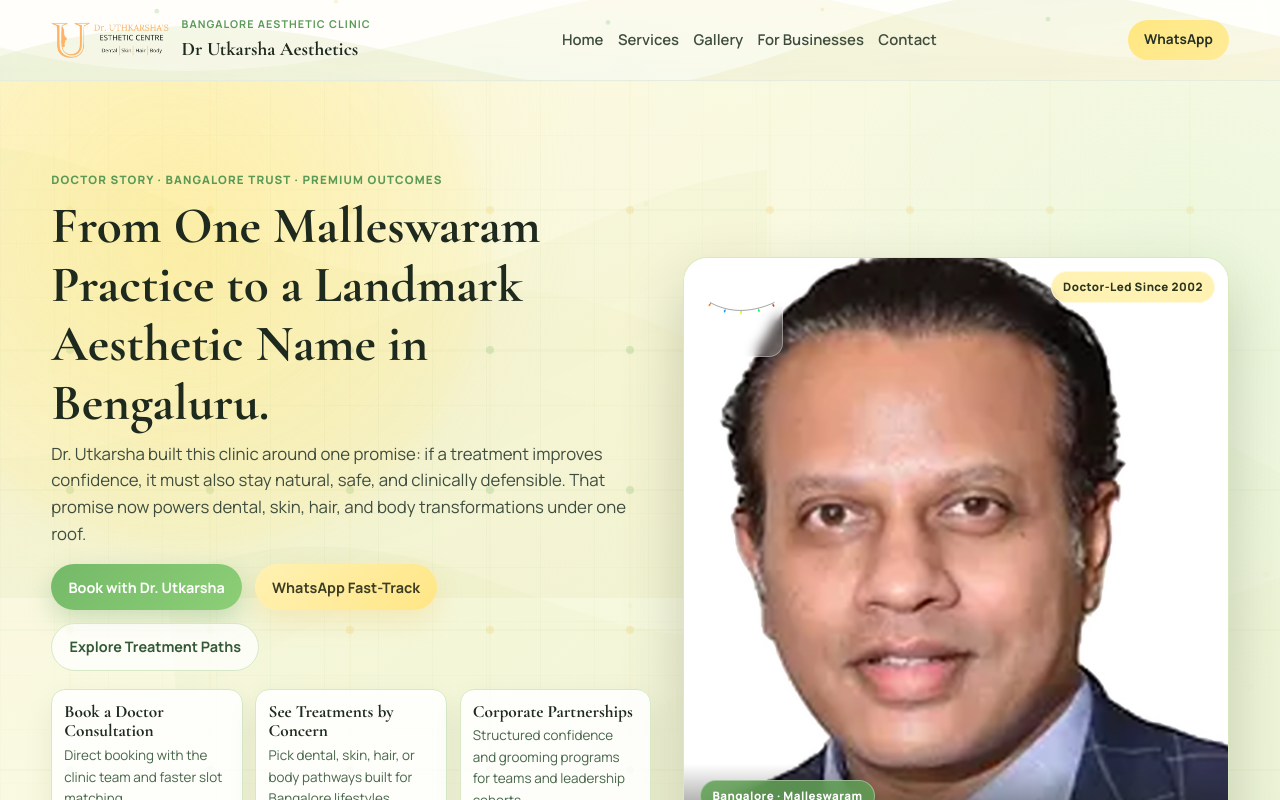
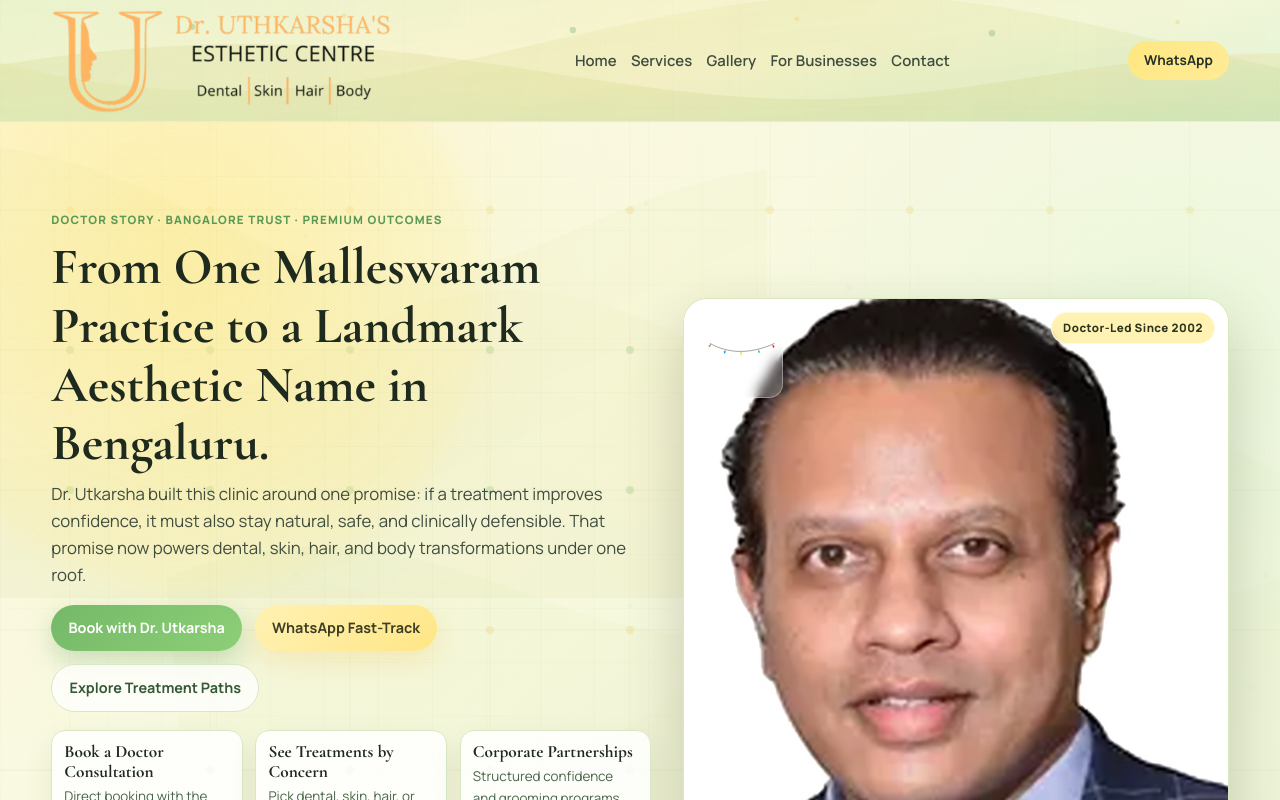
Before and after one commit to DivertoAI/dr-utkarsha-aesthetics-pages, a Next.js app: page / in a window 1280 px wide. Shown: the top 800 px of the page. Built offline with nearby package versions, Linux system fonts and the light colour scheme.

Commit message:
Refine header with larger logo and upgraded nav pattern

```diff
--- a/app/globals.css
+++ b/app/globals.css
@@ -170,8 +170,14 @@
   z-index: 60;
   overflow: hidden;
   isolation: isolate;
-  backdrop-filter: blur(10px);
-  background: rgba(255, 255, 255, 0.84);
+  backdrop-filter: blur(12px);
+  background:
+    linear-gradient(
+      90deg,
+      rgba(247, 255, 244, 0.94) 0%,
+      rgba(255, 251, 231, 0.92) 52%,
+      rgba(241, 252, 236, 0.94) 100%
+    );
   border-bottom: 1px solid var(--line);
 }
 
@@ -180,15 +186,17 @@
   position: absolute;
   inset: 0;
   z-index: -1;
-  background-image: var(--nav-pattern-url);
-  background-size: cover;
-  background-position: center;
-  opacity: 0.68;
+  background-image:
+    var(--nav-pattern-url),
+    linear-gradient(115deg, rgba(255, 231, 128, 0.2), rgba(214, 243, 205, 0.15));
+  background-size: cover, cover;
+  background-position: center, center;
+  opacity: 0.86;
   pointer-events: none;
 }
 
 .nav-wrap {
-  min-height: 80px;
+  min-height: 94px;
   display: flex;
   align-items: center;
   justify-content: space-between;
@@ -200,38 +208,19 @@
 .brand {
   display: flex;
   align-items: center;
-  gap: 0.65rem;
+  gap: 0;
 }
 
 .brand-logo-wrap {
-  width: 120px;
+  width: clamp(220px, 27vw, 356px);
   flex: 0 0 auto;
+  filter: saturate(105%) contrast(105%);
 }
 
 .brand-logo-wrap img {
   width: 100%;
   height: auto;
   object-fit: contain;
-}
-
-.brand-text {
-  display: grid;
-  gap: 0.05rem;
-}
-
-.brand-kicker {
-  text-transform: uppercase;
-  letter-spacing: 0.1em;
-  font-size: 0.67rem;
-  color: var(--mint-500);
-  font-weight: 700;
-}
-
-.brand-name {
-  font-size: 1.2rem;
-  font-family: "Cormorant Garamond", Georgia, serif;
-  font-weight: 700;
-  color: var(--ink-900);
 }
 
 .nav {
@@ -1238,7 +1227,7 @@
   }
 
   .brand-logo-wrap {
-    width: 102px;
+    width: clamp(200px, 47vw, 280px);
   }
 
   .grid.two {
--- a/app/layout.tsx
+++ b/app/layout.tsx
@@ -59,11 +59,7 @@
           <div className="container nav-wrap">
             <Link href="/" className="brand" aria-label="Dr Utkarsha Aesthetics home">
               <span className="brand-logo-wrap">
-                <Image src="/logo/clinic-logo.png" alt="Dr Utkarsha Aesthetics logo" width={168} height={58} priority />
-              </span>
-              <span className="brand-text">
-                <span className="brand-kicker">Bangalore Aesthetic Clinic</span>
-                <span className="brand-name">Dr Utkarsha Aesthetics</span>
+                <Image src="/logo/clinic-logo.png" alt="Dr Utkarsha Aesthetics logo" width={320} height={100} priority />
               </span>
             </Link>
             <nav className="nav">
```
Also changed, not shown: public/patterns/nav-ribbon.svg.
